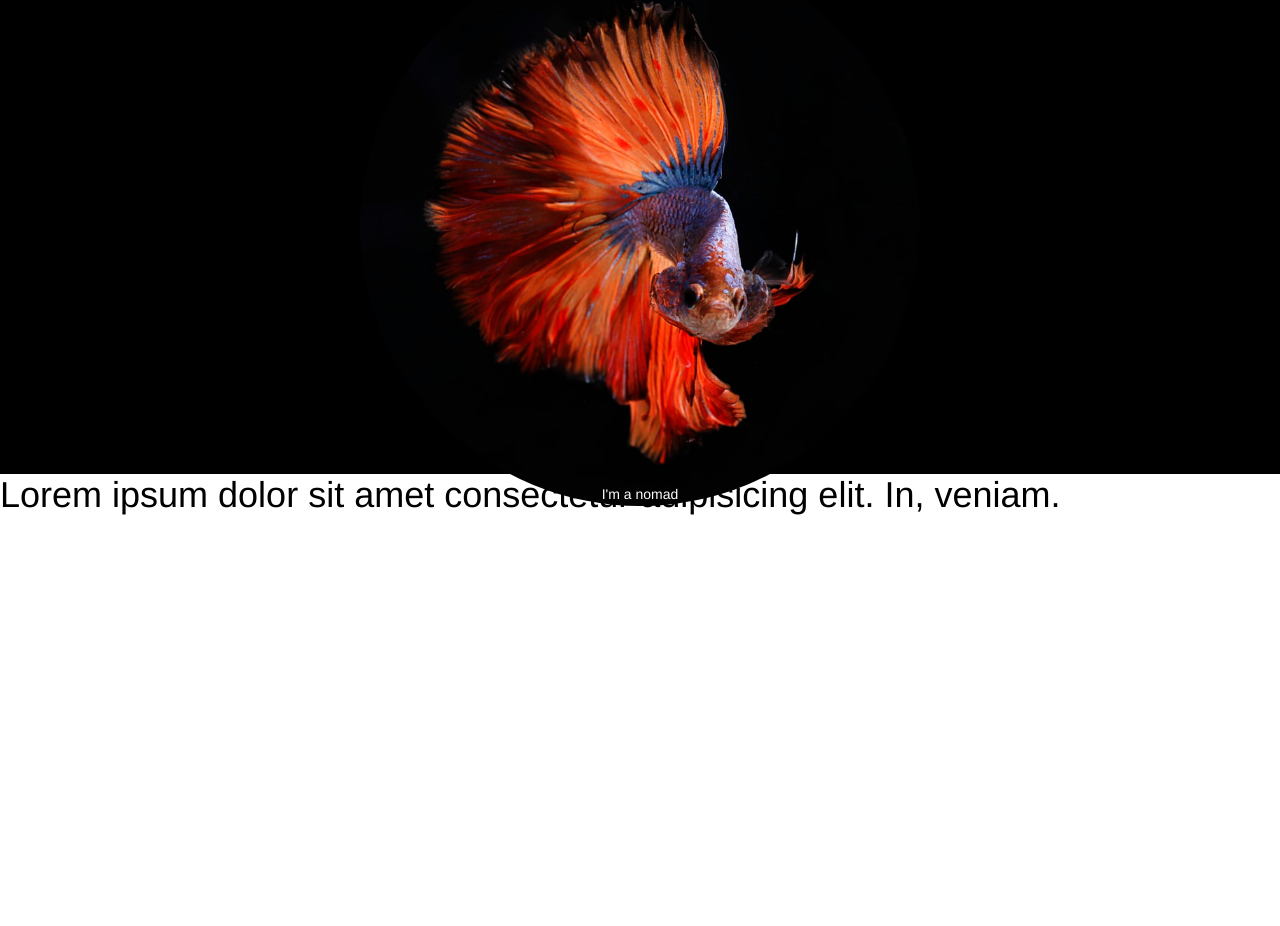
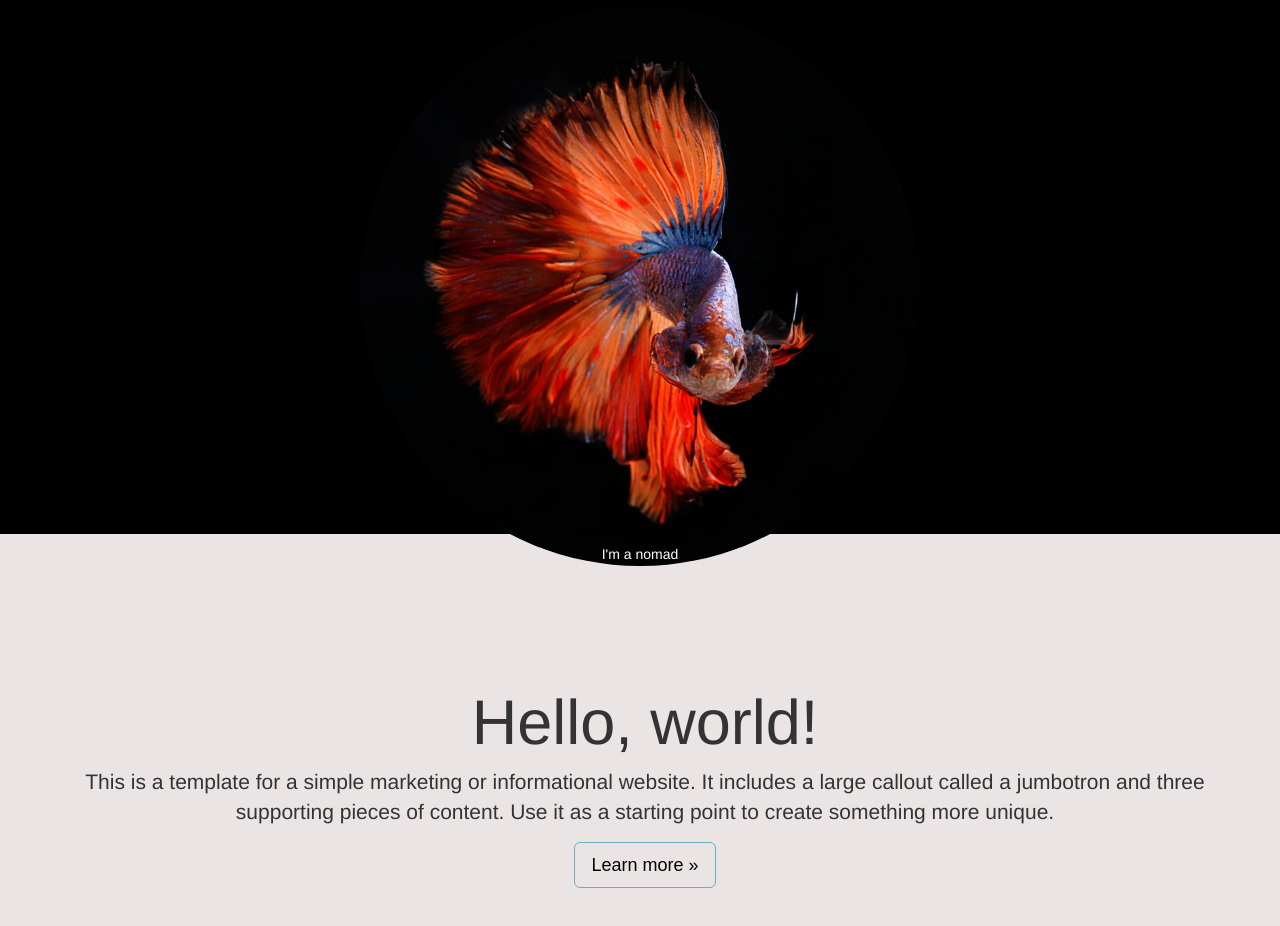
Before and after one commit to mitsuriin/sea-portfolio, a plain HTML site: page index.html in a window 1280 px wide. Shown: the part 216-1142 px from the top of the page. Before the commit the page ends 800 px from the top, so only its background shows below. Drawn offline with Linux system fonts and the light colour scheme.

Commit message:
created the presentation section

```diff
--- a/index.html
+++ b/index.html
@@ -7,13 +7,15 @@
     <link rel="stylesheet" href="./styles/reset.css" />
     <link rel="stylesheet" href="./styles/typography.css" />
     <link rel="stylesheet" href="./styles/layout.css" />
+    <link rel="stylesheet" href="./styles/components.css" />
     <link rel="stylesheet" href="./styles/header.css" />
     <link rel="stylesheet" href="./styles/hero.css" />
+    <link rel="stylesheet" href="./styles/presentation.css" />
   </head>
 
   <body>
     <header class="header">
-      <div class="container content">
+      <div class="layout-grid content">
         <h5>Me</h5>
         <ul class="links">
           <li>
@@ -31,23 +33,34 @@
 
     <section class="hero" id="who">
       <div class="content">
-        <h1>who am i?</h1>
-
+        <h2>who am i?</h2>
         <img
           src="./images/fish.jpg"
           width="600"
           height="600"
           alt="Peixe beta"
         />
-
-        <p>I'm a nomad</p>
+        <span class="caption">
+          I'm a nomad
+        </span>
       </div>
     </section>
 
-    <section id="what">
-      <h1>
-        Lorem ipsum dolor sit amet consectetur adipisicing elit. In, veniam.
-      </h1>
+    <section class="presentation" id="what">
+      <div class="layout-grid content">
+        <h1>Hello, world!</h1>
+        <p>
+          This is a template for a simple marketing or informational website. It
+          includes a large callout called a jumbotron and three supporting
+          pieces of content. Use it as a starting point to create something more
+          unique.
+        </p>
+        <button
+          class="component-button component-button--outlined component-button--large"
+        >
+          Learn more »
+        </button>
+      </div>
     </section>
   </body>
 </html>
--- /dev/null
+++ b/styles/components.css
@@ -0,0 +1,18 @@
+.component-button {
+  cursor: pointer;
+}
+
+.component-button--outlined {
+  background-color: transparent;
+  border: 1px solid;
+  color: black;
+  border-color: #65b2bb;
+  border-radius: 6px;
+}
+
+.component-button--large {
+  font-size: 18px;
+  line-height: 24px;
+  font-weight: normal;
+  padding: 10px 16px;
+}
--- a/styles/hero.css
+++ b/styles/hero.css
@@ -10,7 +10,7 @@
   transform: translateY(30px);
 }
 
-.hero > .content > h1 {
+.hero > .content > h2 {
   text-transform: capitalize;
   padding-top: 20px;
 }
@@ -21,6 +21,6 @@
   margin-bottom: auto;
 }
 
-.hero > .content > P {
+.hero > .content > .caption {
   margin-top: -42px;
 }
--- a/styles/layout.css
+++ b/styles/layout.css
@@ -1,4 +1,4 @@
-.container {
+.layout-grid {
   width: 1170px;
   padding-left: 15px;
   padding-right: 15px;
--- /dev/null
+++ b/styles/presentation.css
@@ -0,0 +1,22 @@
+.presentation {
+  background-color: #eae4e5;
+  padding: 134px 60px;
+}
+
+.presentation > .content {
+  color: #333333;
+  display: flex;
+  flex-direction: column;
+  align-items: center;
+  justify-content: center;
+}
+
+.presentation > .content > h1 {
+  margin-top: 20px;
+  margin-bottom: 10px;
+}
+
+.presentation > .content > p {
+  text-align: center;
+  margin-bottom: 15px;
+}
--- a/styles/typography.css
+++ b/styles/typography.css
@@ -1,4 +1,10 @@
 h1 {
+  font-size: 63px;
+  line-height: 69px;
+  font-weight: 500;
+}
+
+h2 {
   font-size: 36px;
   line-height: normal;
   font-weight: 500;
@@ -10,9 +16,15 @@ h5 {
   font-weight: normal;
 }
 
-p {
+.caption {
   font-size: 14px;
   line-height: 20px;
+  font-weight: 200;
+}
+
+p {
+  font-size: 21px;
+  line-height: 30px;
   font-weight: normal;
 }
 
@@ -21,3 +33,9 @@ p {
   line-height: 20px;
   font-weight: normal;
 }
+
+button {
+  font-size: 14px;
+  line-height: 20px;
+  font-weight: normal;
+}
```
